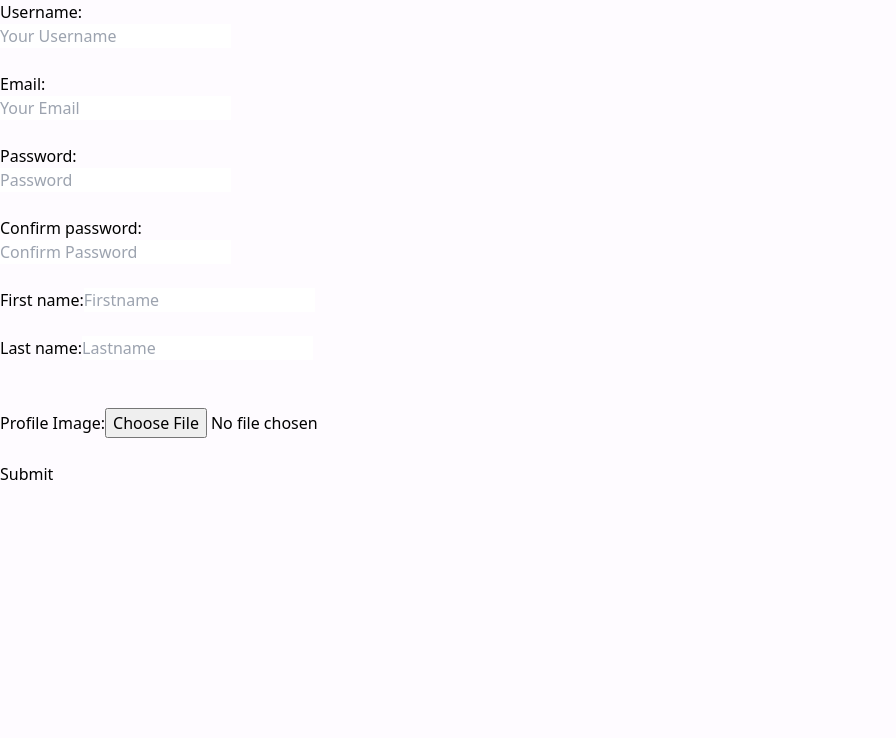
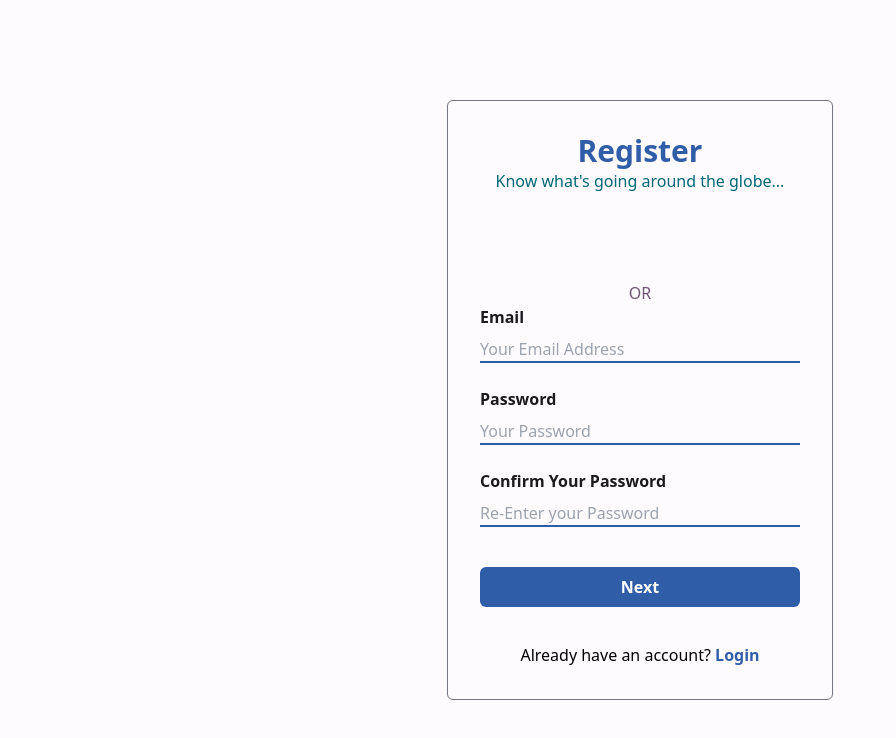
Before and after one commit to niyoj/epatra, a Next.js app in the folder client/: page /register in a window 1280 px wide. Shown: the top 738 px of the page, without its empty margins (0-896 px from the left). Built offline with nearby package versions, Linux system fonts and the light colour scheme.

Commit message:
improves ui

```diff
--- a/client/components/Login.js
+++ b/client/components/Login.js
@@ -2,7 +2,6 @@ import { useState, useEffect } from "react";
 import Link from 'next/link';
 import { GoogleLogin } from '@react-oauth/google';
 import hero from "../public/login_hero.png";
-import logo from "../public/epatra.png";
 import { useFormik } from "formik";
 import { logInSchema} from "../schemas/login.js";
 
--- a/client/components/Register.js
+++ b/client/components/Register.js
@@ -4,6 +4,7 @@ import axios from "axios";
 import Link from "next/link";
 import { useFormik } from "formik";
 import { signUpSchema } from "../schemas/signup";
+import { GoogleLogin } from '@react-oauth/google';
 
 const initialValues ={
   username:"",
@@ -15,11 +16,16 @@ const initialValues ={
 }
 
 const Register = () => {
+  const [page, setPage] = useState(1);
+
+  const changePage = () => {
+    if (page == 2) setPage(3);
+    if (page == 1) setPage(2);
+  }
   const {values,touched, errors, handleBlur, handleChange,handleSubmit} = useFormik({
     initialValues,
     validationSchema: signUpSchema,
-    onSubmit:(values,action)=>{
-      console.log(values)
+    onSubmit:(values, action)=>{
       handleBtnRegister();
       action.resetForm();
     }
@@ -28,13 +34,11 @@ const Register = () => {
   const [loading, setLoading] = useState(false);
   const [success, setSuccess] = useState(false);
   const [userImg, setUserImg] = useState("");
+
   const handleUploadImage = (e) => {
     let img = e.target.files[0];
     setUserImg(img);
   };
-  // const handleChange = (e) => {
-  //   setUserData({ ...userData, [e.target.name]: e.target.value });
-  // };
 
   const handleBtnRegister = async () => {
     try {
@@ -64,144 +68,73 @@ const Register = () => {
   };
 
   return (
-    <div className="bg-gradient-to-r from-sky-500 to-indigo-500">
-      <form
-        className="form-input decoration-solid"
-        onSubmit={handleSubmit}
-      >
-        <label className="" htmlFor="username">
-          Username:
-        </label>
-        <br />
-        <input
-          className=""
-          type="text"
-          id="username"
-          name="username"
-          placeholder="Your Username"
-          value={values.username}
-          onChange={handleChange}
-          onBlur={handleBlur}
-        />
-        {<div className="text-error">{errors.username && touched.username ? (
-             <div>{errors.username}</div>
-           ) : null}</div>}
-        <br />
-        <label className="" htmlFor="email">
-          Email:
-        </label>
-        <br />
-        <input
-          className=""
-          type="email"
-          id="email"
-          name="email"
-          placeholder="Your Email"
-          value={values.email}
-          onChange={handleChange}
-          onBlur={handleBlur}
-        />
-        {<div className="text-error">{errors.email && touched.email ? (
-             <div>{errors.email}</div>
-           ) : null}</div>}
-        <br />
-        <label className="" htmlFor="password">
-          Password:
-        </label>
-        <br />
-        <input
-          className=""
-          type="password"
-          id="password"
-          name="password"
-          placeholder="Password"
-          value={values.password}
-          onChange={handleChange}
-          onBlur={handleBlur}
-        />
-        {<div className="text-error">{errors.password && touched.password ? (
-             <div>{errors.password}</div>
-           ) : null}</div>}
-        <br />
-        <label className="" htmlFor="cpassword">
-          Confirm password:
-        </label>
-        <br />
-        <input
-          className=""
-          type="password"
-          id="cpassword"
-          name="cpassword"
-          placeholder="Confirm Password"
-          value={values.cpassword}
-          onChange={handleChange}
-          onBlur={handleBlur}
-        />
-        {<div className="text-error">{errors.cpassword && touched.cpassword ? (
-             <div>{errors.cpassword}</div>
-           ) : null}</div>}
-        <br />
-        <label className="" htmlFor="fname">
-          First name:
-        </label>
-        <input
-          className=""
-          type="text"
-          id="fname"
-          name="fname"
-          placeholder="Firstname"
-          value={values.fname}
-          onChange={handleChange}
-          onBlur={handleBlur}
-        />
-        {<div className="text-error">{errors.fname && touched.fname ? (
-             <div>{errors.fname}</div>
-           ) : null}</div>}
-           <br/>
-        <label className="" htmlFor="lname">
-          Last name:
-        </label>
-        <input
-          className=""
-          type="text"
-          id="lname"
-          name="lname"
-          placeholder="Lastname"
-          value={values.lname}
-          onChange={handleChange}
-          onBlur={handleBlur}
-        />
-        {<div className="text-error">{errors.lname && touched.lname ? (
-             <div>{errors.lname}</div>
-           ) : null}</div>}
-        <br />
-        <br />
-        <label htmlFor="myfile">Profile Image:</label>
-        <input
-          type="file"
-          name="profileImg"
-          accept="image/"
-          onChange={handleUploadImage}
-        ></input>
-        <br />
-        <br/>
-        <button
-          type="submit"
-          disabled={loading}
-          className="bg-gradient-to-r from-sky-500 to-indigo-500"
-        >
-          {loading ? "Loading..." : "Submit"}
-        </button>
-        {success && (
-          <div>
-            Click here for{" "}
-            <Link href="/login" className="underline">
-              Login!
-            </Link>
-          </div>
-        )}
-      </form>
-    </div>
+    <section className="inline-flex bg-background absolute top-1/2 left-1/2 -translate-y-2/4 -translate-x-2/4 p-8 rounded-md border border-outline">
+      <div className="login-form flex flex-col justify-center items-center">
+          <h1 className="font-bold text-3xl text-center text-primary">Register</h1>
+          <p className="text-secondary text-center text-md mb-8">Know what's going around the globe...</p>
+
+          <GoogleLogin onSuccess={credentialResponse => {console.log(credentialResponse);}} onError={() => {console.log('Login Failed');}} />
+
+          <p className="uppercase text-tertiary text-center text-md mt-4">or</p>
+
+          <form method='post' onSubmit={handleSubmit} className="inline-flex flex-col items-center">
+              <div className={`${page === 1 ? null : "hidden"}`}>
+                  <label className={`block font-extrabold mb-2 ${touched.email && errors.email ? "text-error": "text-onbackground"}`}>Email</label>
+                  <input className={`block bg-background w-80 border-0 border-b-2 focus:outline-0 ${touched.email && errors.email ? "border-error text-error" : "border-primary text-onbackground"}`} type='email' name='email' placeholder='Your Email Address' onChange={handleChange} value={values.email} onBlur={handleBlur} />
+                  <p className="block text-sm text-error text-right mt-1">&nbsp;{touched.email && errors.email ? errors.email: null }</p>
+              </div>
+
+              <div className={`${page === 1 ? null : "hidden"}`}>
+                  <label className={`block font-extrabold mb-2 ${touched.password && errors.password ? "text-error": "text-onbackground"}`}>Password</label>
+                  <input className={`block bg-background w-80 border-0 border-b-2 focus:outline-0 ${touched.password && errors.password ? "border-error text-error" : "border-primary text-onbackground"}`} type='password' name='password' placeholder='Your Password' onChange={handleChange} value={values.password} onBlur={handleBlur} />
+                  <p className="block text-sm text-error text-right mt-1">&nbsp;{touched.password && errors.password ? errors.password: null }</p>
+              </div>
+
+              <div className={`${page === 1 ? null : "hidden"}`}>
+                  <label className={`block font-extrabold mb-2 ${touched.cpassword && errors.cpassword ? "text-error": "text-onbackground"}`}>Confirm Your Password</label>
+                  <input className={`block bg-background w-80 border-0 border-b-2 focus:outline-0 ${touched.cpassword && errors.cpassword ? "border-error text-error" : "border-primary text-onbackground"}`} type='password' name='cpassword' placeholder='Re-Enter your Password' onChange={handleChange} value={values.cpassword} onBlur={handleBlur} />
+                  <p className="block text-sm text-error text-right mt-1">&nbsp;{touched.cpassword && errors.cpassword ? errors.cpassword: null }</p>
+              </div>
+
+              <div className={`${page === 2 ? null : "hidden"}`}>
+                  <label className={`block font-extrabold mb-2 ${touched.fname && errors.fname ? "text-error": "text-onbackground"}`}>First Name</label>
+                  <input className={`block bg-background w-80 border-0 border-b-2 focus:outline-0 ${touched.fname && errors.fname ? "border-error text-error" : "border-primary text-onbackground"}`} type='text' name='fname' placeholder='Your First Name' onChange={handleChange} value={values.fname} onBlur={handleBlur} />
+                  <p className="block text-sm text-error text-right mt-1">&nbsp;{touched.fname && errors.fname ? errors.fname: null }</p>
+              </div>
+
+              <div className={`${page === 2 ? null : "hidden"}`}>
+                  <label className={`block font-extrabold mb-2 ${touched.lname && errors.lname ? "text-error": "text-onbackground"}`}>Last Name</label>
+                  <input className={`block bg-background w-80 border-0 border-b-2 focus:outline-0 ${touched.lname && errors.lname ? "border-error text-error" : "border-primary text-onbackground"}`} type='text' name='lname' placeholder='Your Last Name' onChange={handleChange} value={values.lname} onBlur={handleBlur} />
+                  <p className="block text-sm text-error text-right mt-1">&nbsp;{touched.lname && errors.lname ? errors.lname: null }</p>
+              </div>
+
+              <div className={`${page === 2 ? null : "hidden"}`}>
+                  <label className={`block font-extrabold mb-2 ${touched.username && errors.username ? "text-error": "text-onbackground"}`}>Username</label>
+                  <input className={`block bg-background w-80 border-0 border-b-2 focus:outline-0 ${touched.username && errors.username ? "border-error text-error" : "border-primary text-onbackground"}`} type='text' name='username' placeholder='Your Username' onChange={handleChange} value={values.username} onBlur={handleBlur} />
+                  <p className="block text-sm text-error text-right mt-1">&nbsp;{touched.username && errors.username ? errors.username: null }</p>
+              </div>
+
+              <div className={`${page === 3 ? null : "hidden"}`}>
+                  <label className={`block font-extrabold ${touched.username && errors.username ? "text-error": "text-onbackground"}`}>Profile Image</label>
+                  <p className="text-tertiary mb-2">This step is completely optional</p>
+
+                  <label className="flex justify-center mt-4 mb-4">
+                    <div className="w-64 flex flex-col items-center px-4 py-6 bg-secondary text-onsecondary rounded-lg shadow-lg tracking-wide uppercase border border-blue cursor-pointer">
+                        <svg className="w-10 h-10" fill="currentColor" xmlns="http://www.w3.org/2000/svg" viewBox="0 0 20 20">
+                            <path d="M16.88 9.1A4 4 0 0 1 16 17H5a5 5 0 0 1-1-9.9V7a3 3 0 0 1 4.52-2.59A4.98 4.98 0 0 1 17 8c0 .38-.04.74-.12 1.1zM11 11h3l-4-4-4 4h3v3h2v-3z" />
+                        </svg>
+                        <span className="mt-2 text-base leading-normal">Select a file</span>
+                        <input type='file' className="hidden" name='profileImg' accept="image/png, image/gif, image/jpeg" onChange={handleUploadImage}/>
+                    </div>
+                  </label>
+              </div>
+
+              <button type={`${page === 3 ? "submit" : "button"}`} className="my-4 bg-primary text-onprimary px-6 py-2 rounded-md capitalize font-bold w-full hov:-translate-x-1 disabled:cursor-not-allowed disabled:bg-tertiary" onClick={changePage} disabled={loading} >{page == 3 ? "submit" : "next"}</button>
+          </form>
+
+          <p className="mt-5">Already have an account? <Link className="text-primary font-bold" href="./login">Login</Link></p>
+      </div>
+    </section>
   );
 };
 
--- a/client/schemas/signup.js
+++ b/client/schemas/signup.js
@@ -1,10 +1,10 @@
 import * as Yup from 'yup'
 
 export const signUpSchema = Yup.object({
-    username:Yup.string().min(2).max(25).required("Please enter your username"),
+    username:Yup.string().min(2, "Username must be of 2 characters").max(25, "Username cannot be more than 25 characters").required("Please enter your username"),
     email: Yup.string().email("Email must be a valid email").required("Please enter your email"),
-    password: Yup.string().min(8,"Password must be of length 8").required("Please enter your password"),
-    cpassword: Yup.string().required("Confirm password is required field").oneOf([Yup.ref('password'),null],"Password must match"),
+    password: Yup.string().min(8,"Password must be of 8 characters").required("Please enter your password"),
+    cpassword: Yup.string().required("Please re-enter your password").oneOf([Yup.ref('password'),null],"Password must match"),
     fname:Yup.string().min(2,"Too short").max(25).required("Please enter your username"),
     lname:Yup.string().min(2,"Too short").max(25).required("Please enter your username"),
 })
```
